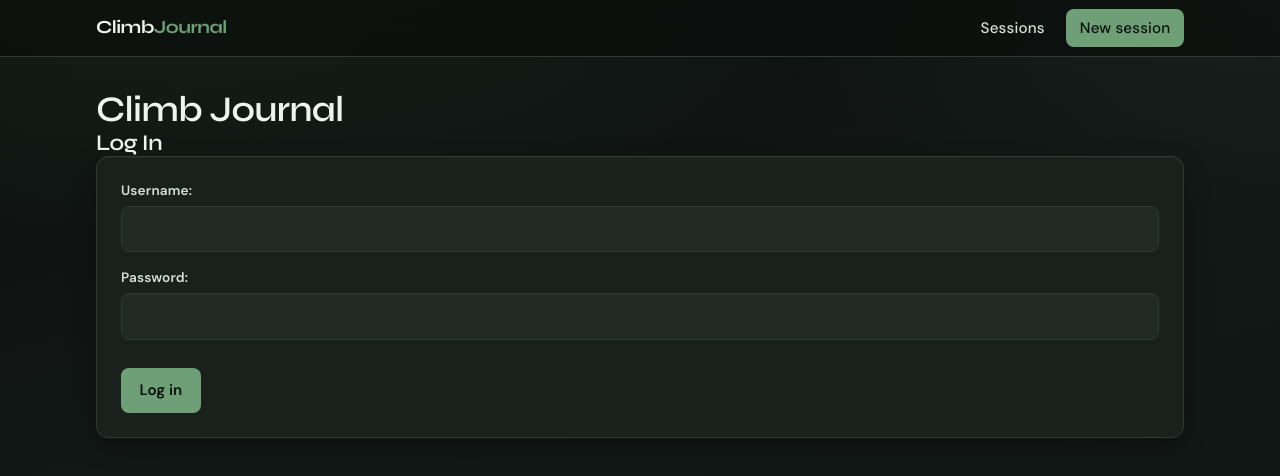
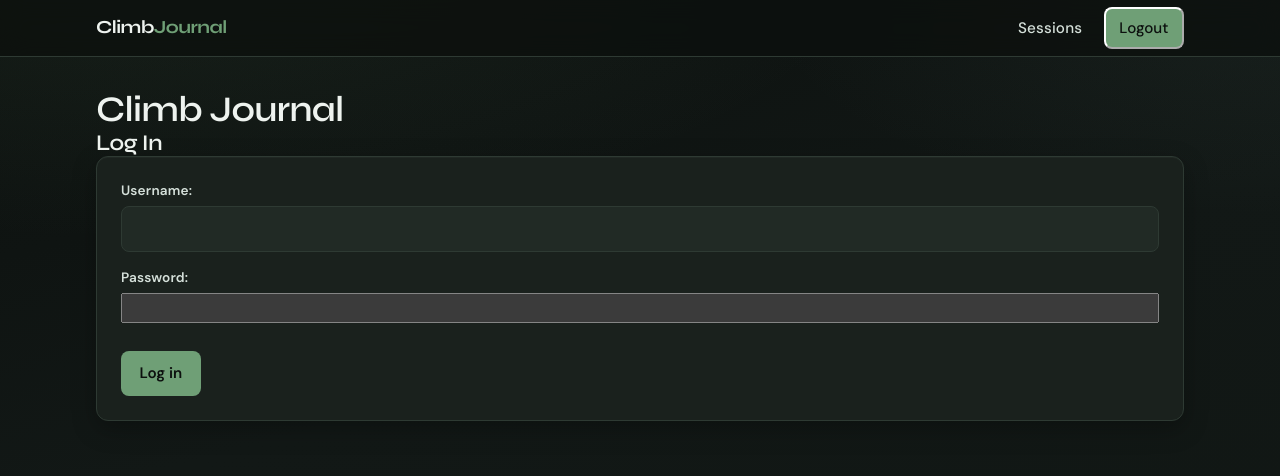
Before and after one commit to ThomasMaher/climb-journal-web, a React (Vite) app: page /login in a window 1280 px wide. Shown: the top 476 px of the page. Built offline with nearby package versions, Linux system fonts and the light colour scheme; no server answers.

Commit message:
Add logout

```diff
--- a/src/Login.tsx
+++ b/src/Login.tsx
@@ -63,7 +63,7 @@ function Login() {
                     <label htmlFor="password">Password: </label>
                     <input
                         id="password"
-                        type="text"
+                        type="password"
                         value={formData.password}
                         onChange={(e) => setFormData({ ...formData, password: e.target.value})} />
                 </div>
--- a/src/api/user.ts
+++ b/src/api/user.ts
@@ -22,3 +22,12 @@ export async function login(formData: LoginData) {
         }),
     })
 }
+
+export async function logout() {
+    return fetchApi(`${API_URL}/logout`, {
+        method: 'DELETE',
+        headers: {
+            "Content-Type": "application/json",
+        },
+    })
+}
--- a/src/pages/navbar.tsx
+++ b/src/pages/navbar.tsx
@@ -1,6 +1,23 @@
-import { Link } from 'react-router-dom';
+import type { MouseEvent } from 'react';
+import { Link, useNavigate } from 'react-router-dom';
+import { logout } from '../api/user';
+import { useAuth } from '../AuthContext';
 
 function NavBar() {
+  const navigate = useNavigate();
+  const { setUser } = useAuth();
+
+  const handleLogout = async (e: MouseEvent<HTMLButtonElement>) => {
+    e.preventDefault();
+    const response = await logout();
+
+    if (response.ok) {
+      setUser(null);
+    }
+
+    navigate('/');
+  }
+
   return (
     <header className="site-nav">
       <div className="site-nav__inner">
@@ -11,9 +28,9 @@ function NavBar() {
           <Link to="/" className="site-nav__link">
             Sessions
           </Link>
-          <Link to="/newSession" className="site-nav__link site-nav__link--primary">
-            New session
-          </Link>
+          <button onClick={(e) => handleLogout(e)} className="site-nav__link site-nav__link--primary">
+            Logout
+          </button>
         </nav>
       </div>
     </header>
```
